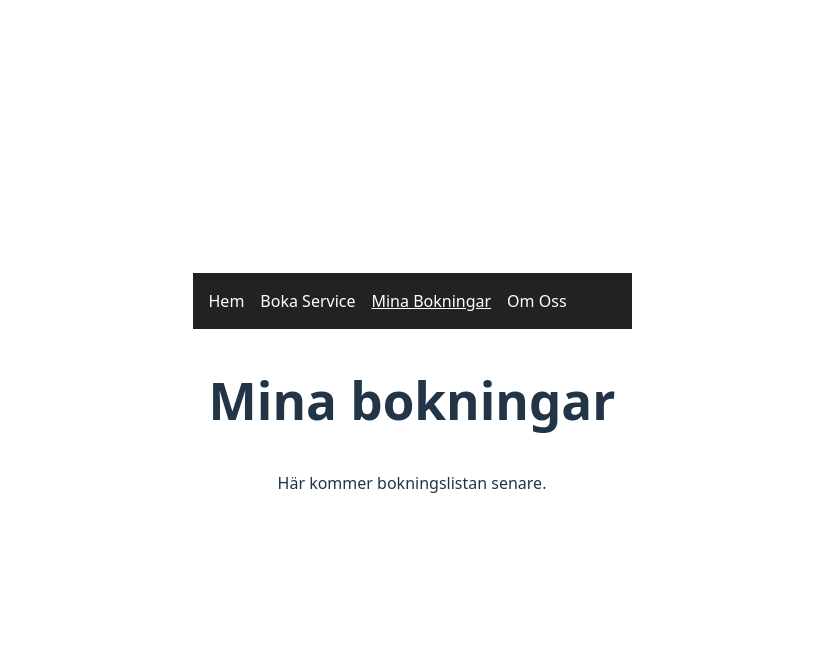
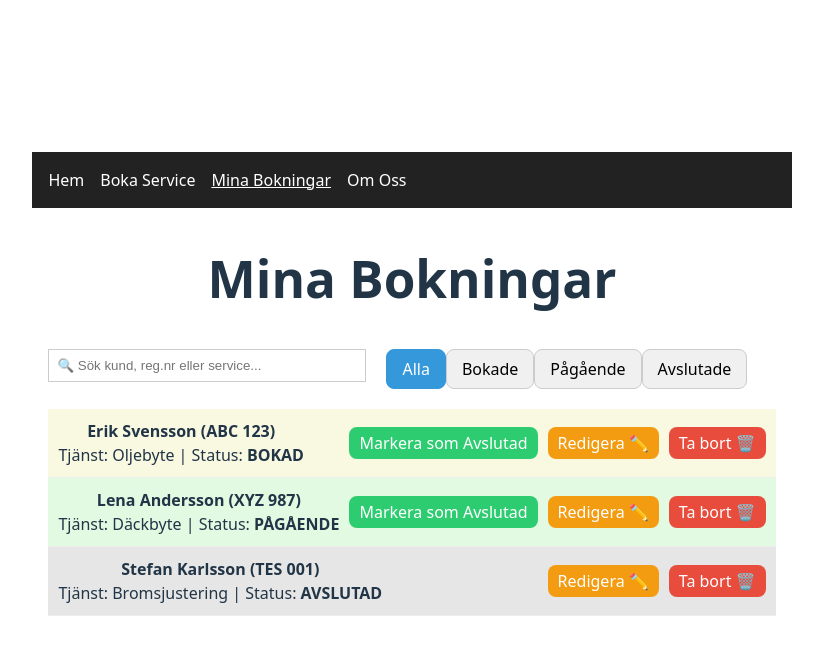
Before and after one commit to kaber91/gik376-bil-dackfirma, a Vue app: page /bokningar in a window 1280 px wide. Shown: the top 654 px of the page, without its empty margins (228-1051 px from the left). Built offline with nearby package versions, Linux system fonts and the light colour scheme; the HTML template or start-up script is replaced by a standard one.

Commit message:
skapat .json fil, samt sök och filtrering

```diff
--- /dev/null
+++ b/src/assets/bookings.json
@@ -0,0 +1,37 @@
+[
+  {
+    "id": 1678881234,
+    "kundNamn": "Erik Svensson",
+    "regNr": "ABC 123",
+    "datum": "2025-12-15",
+    "tid": "09:00",
+    "service": "Oljebyte",
+    "status": "bokad",
+    "telefon": "0701112233",
+    "email": "erik@test.se"
+  },
+  {
+    "id": 1678881235,
+    "kundNamn": "Lena Andersson",
+    "regNr": "XYZ 987",
+    "datum": "2025-12-16",
+    "tid": "14:30",
+    "service": "Däckbyte",
+    "status": "pågående",
+    "telefon": "0704445566",
+    "email": "lena@test.se"
+  },
+  {
+    "id": 1678881236,
+    "kundNamn": "Stefan Karlsson",
+    "regNr": "TES 001",
+    "datum": "2025-12-17",
+    "tid": "10:00",
+    "service": "Bromsjustering",
+    "status": "avslutad",
+    "telefon": "0707778899",
+    "email": "stefan@test.se",
+    "performedAction": "Bromsar justerade och smörjda",
+    "dateCompleted": "2025-12-17T12:00:00Z"
+  }
+]
--- a/src/services/bookingService.js
+++ b/src/services/bookingService.js
@@ -0,0 +1,72 @@
+
+
+import { ref } from 'vue';
+import initialBookings from '../assets/bookings.json';
+
+// --- 1. REAKTIVT STATE ---
+const bookings = ref(initialBookings);
+
+// --- SIMULERING AV SPARA ---
+function simulateSave() {
+    console.log("Bokningsdatan har uppdaterats (simulerad sparning)!");
+}
+
+// ------------------------------------
+// --- 2. IMPLEMENTERADE CRUD-FUNKTIONER ---
+// ------------------------------------
+
+/**
+ * Exponerar den reaktiva listan av bokningar för vyer.
+ */
+export function getBookings() {
+    return bookings;
+}
+
+/**
+ * Lägg till bokning (Create)
+ */
+export function addBooking(newBookingData) {
+    const newId = Date.now();
+
+    const newBooking = {
+        id: newId,
+        status: 'bokad',
+        ...newBookingData
+    };
+
+    bookings.value.push(newBooking);
+    simulateSave();
+}
+
+/**
+ * Uppdatera bokning (Update)
+ */
+export function updateBooking(id, updatedFields) {
+    const index = bookings.value.findIndex(b => b.id === id);
+
+    if (index !== -1) {
+        bookings.value[index] = { ...bookings.value[index], ...updatedFields };
+        simulateSave();
+        return true;
+    }
+    return false;
+}
+
+/**
+ * Ta bort bokning (Delete)
+ */
+export function deleteBooking(id) {
+    bookings.value = bookings.value.filter(b => b.id !== id);
+    simulateSave();
+}
+
+/**
+ * Markera bokning som avslutad (Specialiserad Update)
+ */
+export function completeBooking(id, performedAction) {
+    updateBooking(id, {
+        status: 'avslutad',
+        performedAction: performedAction,
+        dateCompleted: new Date().toISOString()
+    });
+}
--- a/src/views/BookingsView.vue
+++ b/src/views/BookingsView.vue
@@ -1,6 +1,127 @@
+<script setup>
+import { ref, computed } from 'vue';
+// Använd den relativa sökvägen (../) för att undvika @-aliasfelet
+import {
+    getBookings,
+    deleteBooking,
+    completeBooking
+} from '../services/bookingService.js';
+
+// Hämta den reaktiva listan från servicen
+const allBookings = getBookings();
+
+// --- 1. REAKTIVA STATE FÖR FILTER OCH SÖKNING ---
+const searchQuery = ref('');
+const statusFilter = ref('alla'); // Standardvärde: Visa alla statusar
+
+// --- 2. SÖKFUNKTION (Computed Property) ---
+const searchedBookings = computed(() => {
+    const query = searchQuery.value.toLowerCase();
+
+    if (!query) {
+        return allBookings.value; // Om sökfältet är tomt, visa alla
+    }
+
+    return allBookings.value.filter(booking => {
+        // Sök i namn, registreringsnummer och service-typ
+        return (
+            booking.kundNamn.toLowerCase().includes(query) ||
+            booking.regNr.toLowerCase().includes(query) ||
+            booking.service.toLowerCase().includes(query)
+        );
+    });
+});
+
+// --- 3. FILTRERINGSFUNKTION (Computed Property) ---
+const filteredBookings = computed(() => {
+    const filter = statusFilter.value;
+
+    if (filter === 'alla') {
+        return searchedBookings.value; // Returnerar sökresultatet
+    }
+
+    // Filtrera sökresultatet efter matchande status
+    return searchedBookings.value.filter(booking => {
+        return booking.status === filter;
+    });
+});
+</script>
+
 <template>
-  <section>
-    <h1>Mina bokningar</h1>
-    <p>Här kommer bokningslistan senare.</p>
-  </section>
+    <section>
+        <h1>Mina Bokningar</h1>
+
+        <div class="controls-container">
+            <div class="search-input">
+                <input type="text" v-model="searchQuery" placeholder="🔍 Sök kund, reg.nr eller service...">
+            </div>
+
+            <div class="filter-controls">
+                <button @click="statusFilter = 'alla'" :class="{ active: statusFilter === 'alla' }">Alla</button>
+                <button @click="statusFilter = 'bokad'" :class="{ active: statusFilter === 'bokad' }">Bokade</button>
+                <button @click="statusFilter = 'pågående'" :class="{ active: statusFilter === 'pågående' }">Pågående</button>
+                <button @click="statusFilter = 'avslutad'" :class="{ active: statusFilter === 'avslutad' }">Avslutade</button>
+            </div>
+        </div>
+
+        <div class="booking-list-wrapper">
+
+            <p v-if="filteredBookings.length === 0">
+                Hittade inga bokningar som matchar sök- och filterkriterierna.
+            </p>
+
+            <ul v-else class="booking-list">
+                <li v-for="booking in filteredBookings" :key="booking.id" :class="booking.status">
+                    <div class="booking-info">
+                        <strong>{{ booking.kundNamn }} ({{ booking.regNr }})</strong><br>
+                        Tjänst: {{ booking.service }} | Status: <span class="status">{{ booking.status.toUpperCase() }}</span>
+                    </div>
+
+                    <div class="actions">
+                        <button
+                            v-if="booking.status !== 'avslutad'"
+                            @click="completeBooking(booking.id, 'Service utförd')"
+                            class="complete-btn"
+                        >
+                            Markera som Avslutad
+                        </button>
+
+                        <button class="edit-btn">Redigera ✏️</button>
+
+                        <button
+                            @click="deleteBooking(booking.id)"
+                            class="delete-btn"
+                        >
+                            Ta bort 🗑️
+                        </button>
+                    </div>
+                </li>
+            </ul>
+        </div>
+    </section>
 </template>
+
+<style scoped>
+/* Standard styling från tidigare */
+.controls-container { margin-bottom: 20px; display: flex; gap: 20px; }
+.search-input input { padding: 8px; border: 1px solid #ccc; width: 300px; }
+.filter-controls button {
+    padding: 8px 15px; border: 1px solid #ccc; background-color: #f0f0f0; cursor: pointer;
+}
+.filter-controls button.active {
+    background-color: #3498db; color: white; border-color: #3498db;
+}
+.booking-list { list-style: none; padding: 0; }
+.booking-list li {
+    display: flex; justify-content: space-between; align-items: center;
+    padding: 10px; border-bottom: 1px solid #eee;
+}
+.booking-list li.avslutad { background-color: #e6e6e6; }
+.booking-list li.bokad { background-color: #f9f9e2; }
+.booking-list li.pågående { background-color: #e2f9e2; }
+.status { font-weight: bold; }
+.actions button { margin-left: 10px; padding: 5px 10px; cursor: pointer; }
+.delete-btn { background-color: #e74c3c; color: white; border: none; }
+.complete-btn { background-color: #2ecc71; color: white; border: none; }
+.edit-btn { background-color: #f39c12; color: white; border: none; }
+</style>
```
